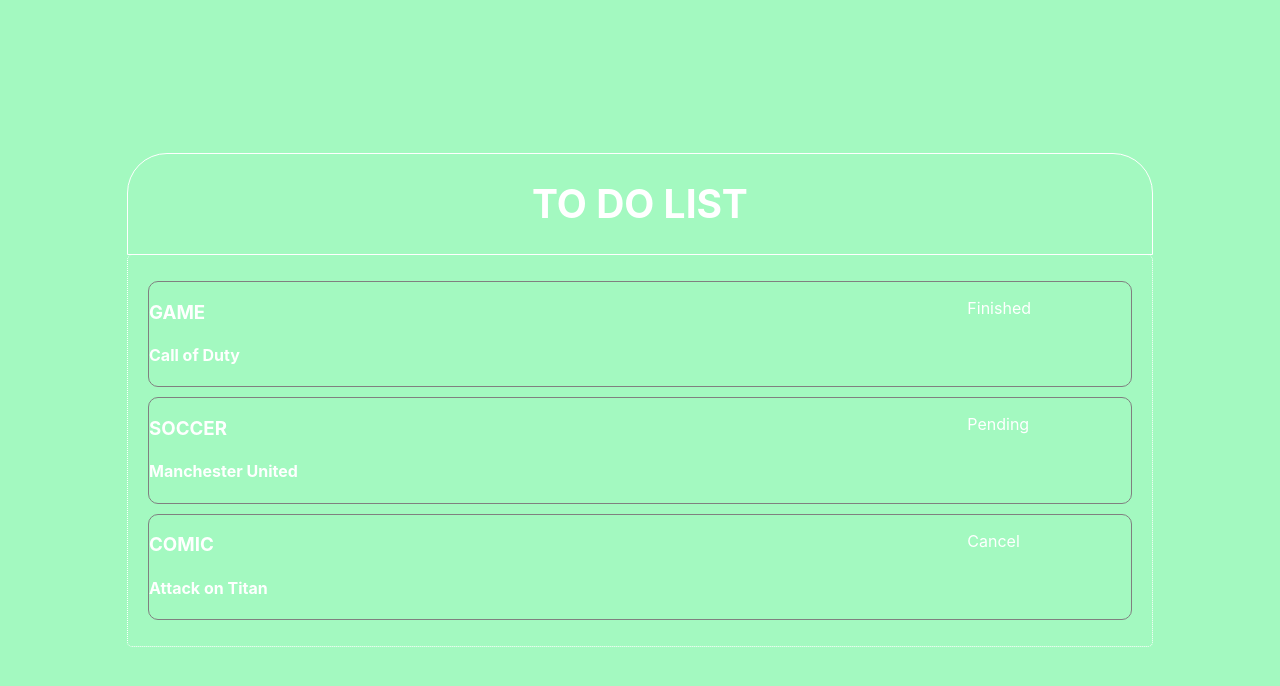
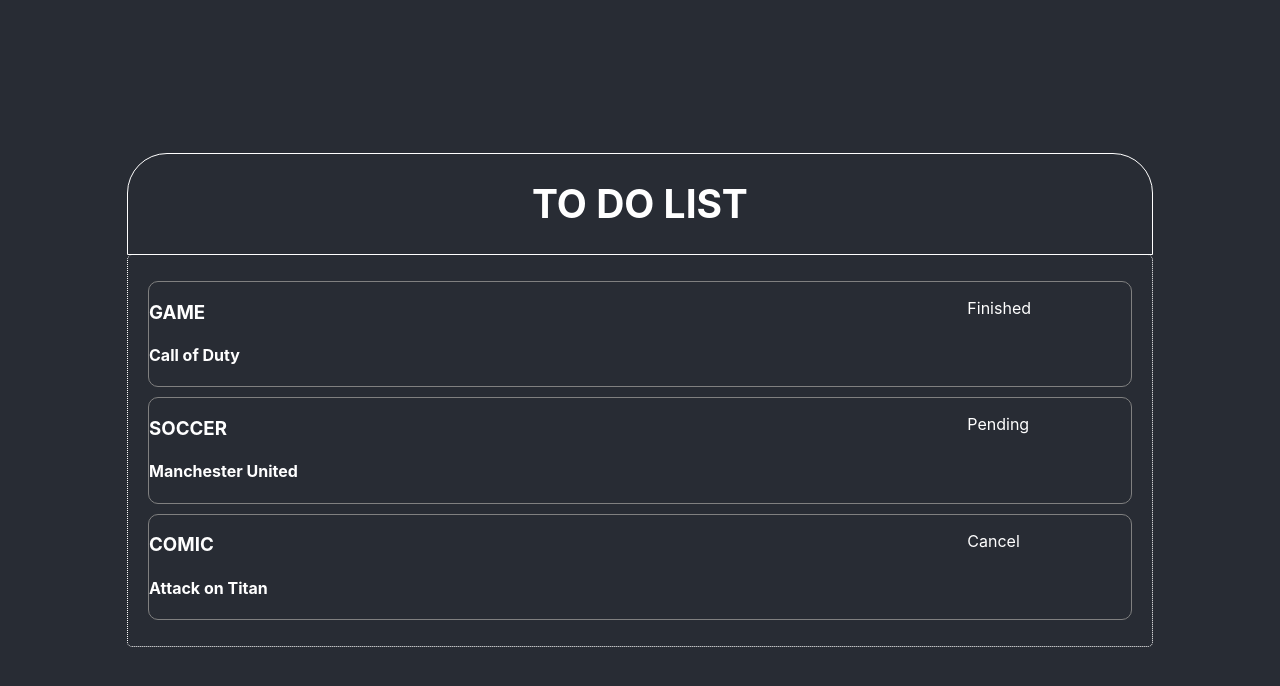
Before and after one commit to vanth0101/TranHoaiVan_FE14_ToDoList, a React (Create React App) app: page / in a window 1280 px wide. Shown: the top 686 px of the page. Built offline with nearby package versions, Linux system fonts and the light colour scheme.

Commit message:
testheroku

```diff
--- a/src/App.css
+++ b/src/App.css
@@ -14,7 +14,7 @@
 }
 
 .App-header {
-  background-color: rgba(110, 245, 155, 0.63);
+  background-color: #282c34;
   min-height: 100vh;
   display: flex;
   flex-direction: column;
```
